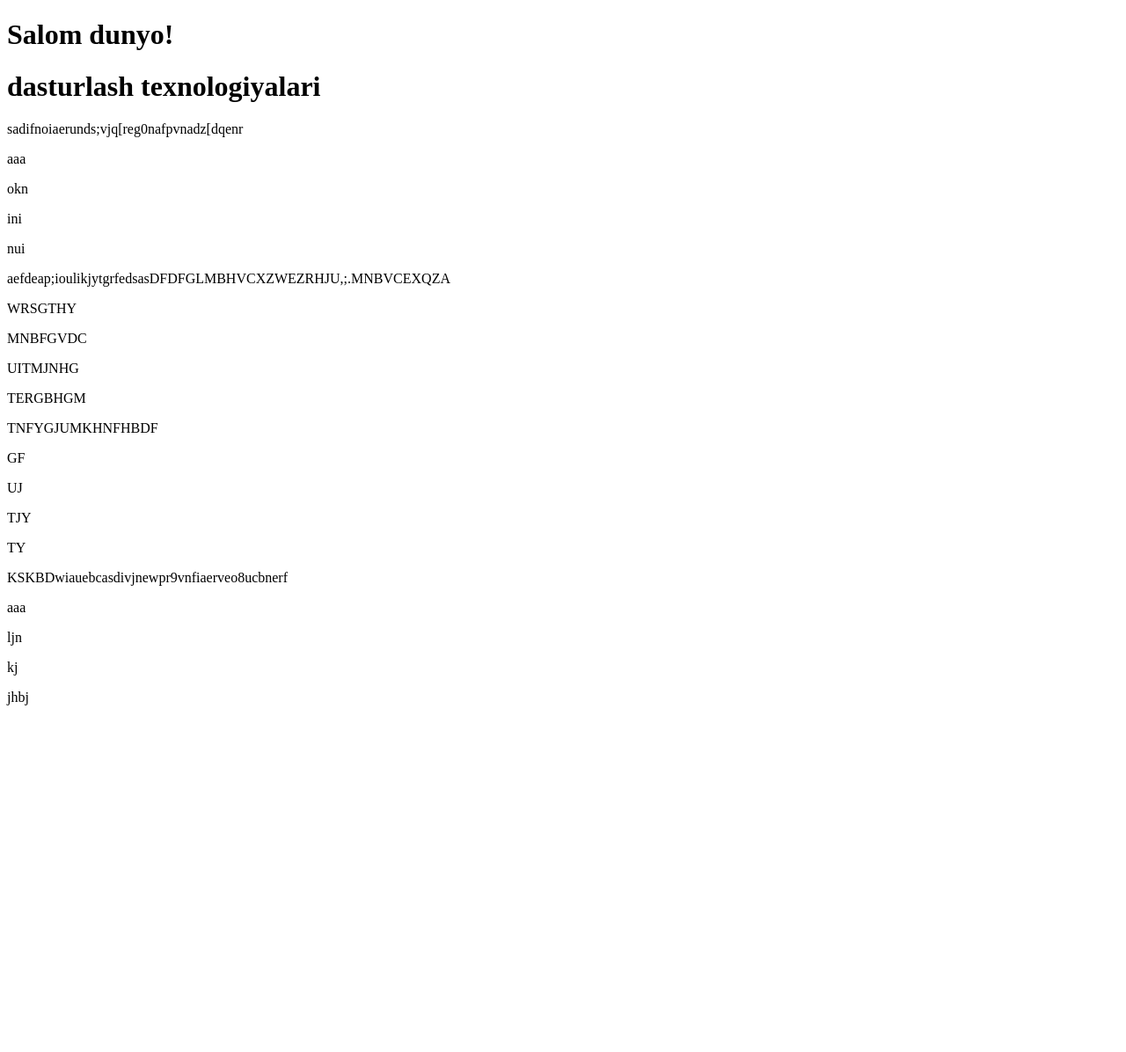
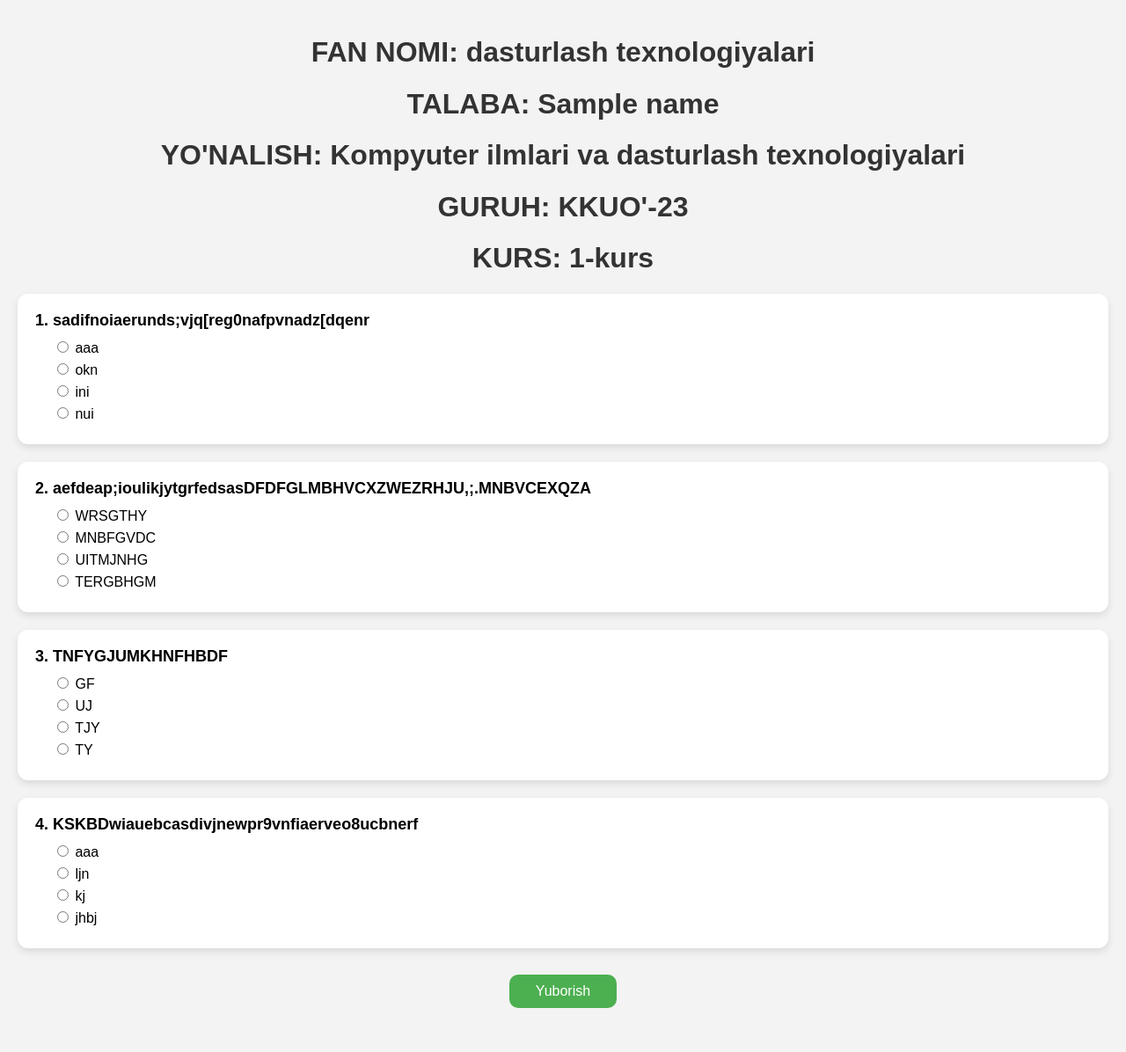
Before and after one commit to AbbosxonB/student, a Django app: template student/templates/tests.html in a window 1280 px wide. Shown: the whole page at 88% size. Before the commit the page ends 802 px from the top, so only its background shows below. Run offline with Django 5.2, Linux system fonts and the light colour scheme; data comes from the database, SQL or seed files in the repository; both versions use the stored data as it was after the commit; tables that the repository leaves empty hold one stand-in row (values such as "Sample post"); the template is opened without the code that fills it: values that come from a table or form of the project are taken from there, most other values are stand-ins (such as "Sample title", 1, 10 or a date in 2020).

Commit message:
TEST CHIQDI

```diff
--- a/student/models.py
+++ b/student/models.py
@@ -82,11 +82,13 @@ class Guruh(models.Model):
 
 
 
-class Result(models.Model):
-    student = models.CharField(max_length= 200)  # Foydalanuvchi
-    correct_answers = models.IntegerField()  # To'g'ri javoblar soni
-    total_questions = models.IntegerField()  # Savollar soni
-    timestamp = models.DateTimeField(auto_now_add=True)  # Natija yozilgan vaqt
-
-    def str(self):
-        return f'{self.student} - {self.correct_answers} ta to\'g\'ri javob'
+class Natija(models.Model):
+    fan = models.ForeignKey(Fan, on_delete=models.CASCADE)
+    ism = models.CharField(max_length=100)
+    familiya = models.CharField(max_length=100)
+    kurs = models.IntegerField()
+    guruh = models.CharField(max_length=50)
+    yonalish = models.CharField(max_length=100)
+    togri_soni = models.IntegerField()
+    umumiy_savollar = models.IntegerField()
+    created_at = models.DateTimeField(auto_now_add=True)
--- a/student/templates/tests.html
+++ b/student/templates/tests.html
@@ -1,18 +1,90 @@
 <!DOCTYPE html>
-<html lang="en">
+<html lang="uz">
 <head>
     <meta charset="UTF-8">
-    <title>Title</title>
+    <title>{{ fan.name }} testi</title>
+    <style>
+        body {
+            font-family: Arial, sans-serif;
+            background-color: #f3f3f3;
+            margin: 0;
+            padding: 20px;
+        }
+
+        h1 {
+            text-align: center;
+            color: #333;
+        }
+
+        .question-block {
+            background-color: white;
+            padding: 20px;
+            margin-bottom: 20px;
+            border-radius: 12px;
+            box-shadow: 0 4px 8px rgba(0, 0, 0, 0.1);
+        }
+
+        .question-text {
+            font-size: 18px;
+            font-weight: bold;
+            margin-bottom: 10px;
+        }
+
+        .answers {
+            margin-left: 20px;
+        }
+
+        .answers label {
+            display: block;
+            margin: 5px 0;
+        }
+
+        .submit-btn {
+            display: block;
+            margin: 30px auto;
+            padding: 10px 30px;
+            font-size: 16px;
+            background-color: #4CAF50;
+            color: white;
+            border: none;
+            border-radius: 10px;
+            cursor: pointer;
+        }
+
+        .submit-btn:hover {
+            background-color: #45a049;
+        }
+
+    </style>
 </head>
 <body>
-<h1>Salom dunyo!</h1>
-<h1>{{ fan }}</h1>
-{% for question in questions %}
-    <p>{{ question.question }}</p>
-    <p>{{ question.correct }}</p>
-    <p>{{ question.wrong1 }}</p>
-    <p>{{ question.wrong2 }}</p>
-    <p>{{ question.wrong3 }}</p>
-{% endfor %}
+
+<!-- <h1>{{ fan.name }} fanidan test</h1> -->
+<h1>FAN NOMI: {{ fan }}</h1>
+<h1>TALABA: {{ name }}</h1>
+<h1>YO'NALISH: {{ yonalish.name }}</h1>
+<h1>GURUH: {{ guruh.name }}</h1>
+<h1>KURS: {{ kurs.name }}</h1>
+
+<form method="post">
+    {% csrf_token %}
+    {% if questions %}
+        {% for question in questions %}
+            <div class="question-block">
+                <div class="question-text">{{ forloop.counter }}. {{ question.question }}</div>
+                <div class="answers">
+                    <label><input type="radio" name="answer_{{ question.id }}" value="{{ question.correct }}"> {{ question.correct }}</label>
+                    <label><input type="radio" name="answer_{{ question.id }}" value="{{ question.wrong1 }}"> {{ question.wrong1 }}</label>
+                    <label><input type="radio" name="answer_{{ question.id }}" value="{{ question.wrong2 }}"> {{ question.wrong2 }}</label>
+                    <label><input type="radio" name="answer_{{ question.id }}" value="{{ question.wrong3 }}"> {{ question.wrong3 }}</label>
+                </div>
+            </div>
+        {% endfor %}
+        <button type="submit" class="submit-btn">Yuborish</button>
+    {% else %}
+        <h3 style="text-align: center;">Bu fandan test yuklanmagan</h3>
+    {% endif %}
+</form>
+
 </body>
 </html>
```
Also changed, not shown: student/views.py (+13 -0 lines), db.sqlite3, student/migrations/0008_natija.py (added).
